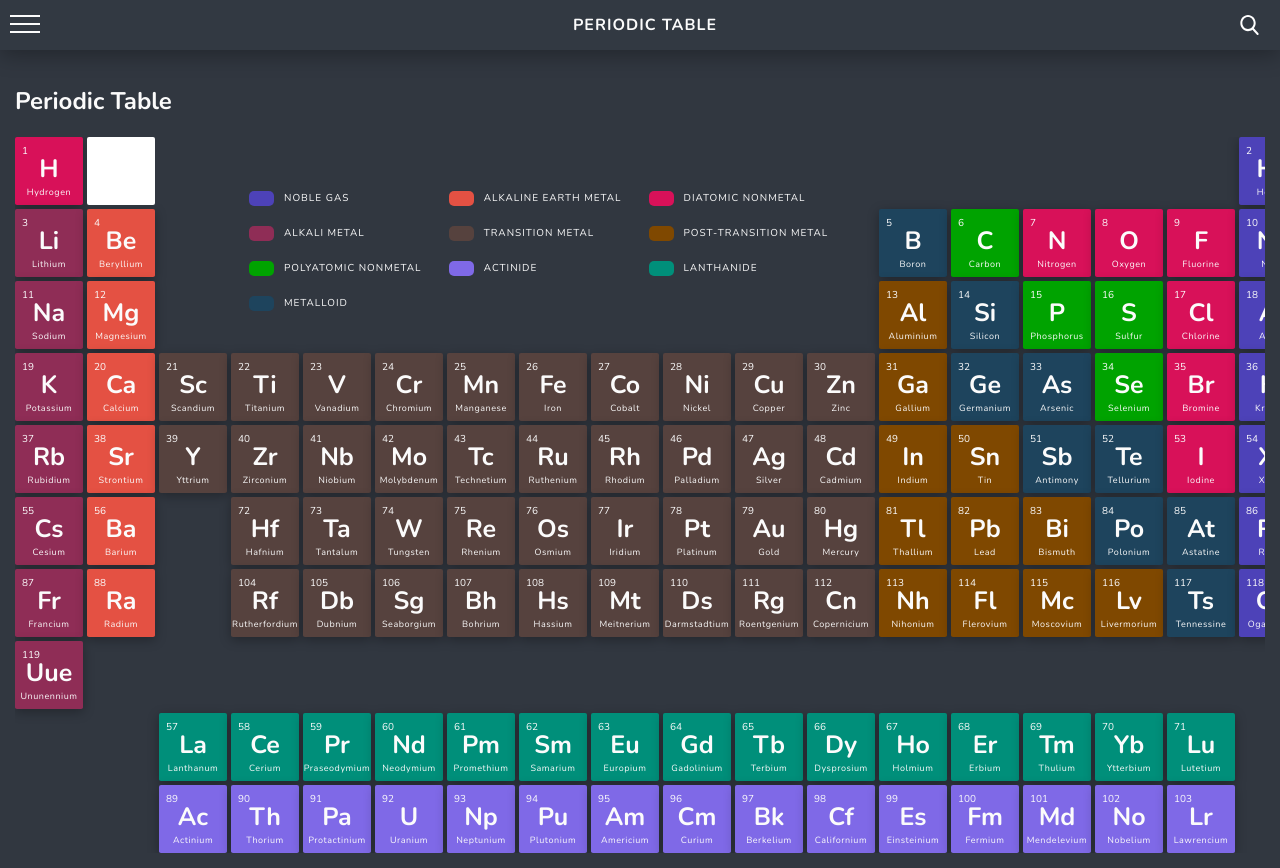
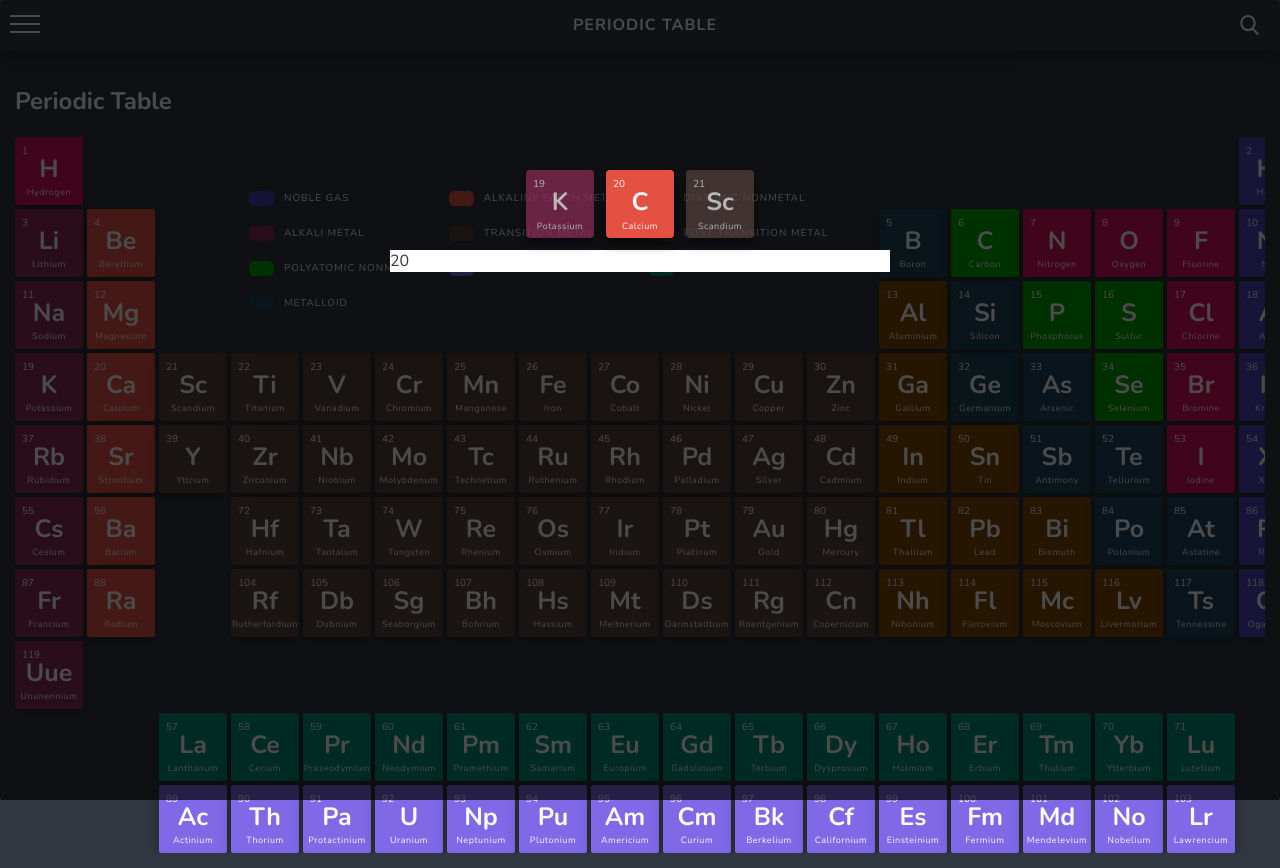
Before and after one commit to calebcadainoo/periodic-table, a React (Create React App) app: page / in a window 1280 px wide. Built offline with nearby package versions, Linux system fonts and the light colour scheme.

Commit message:
periodic table element details modal stage 1

```diff
--- a/package.json
+++ b/package.json
@@ -10,6 +10,7 @@
     "hex-to-rgba": "^2.0.1",
     "react": "^17.0.1",
     "react-dom": "^17.0.1",
+    "react-modal": "^3.12.1",
     "react-scripts": "4.0.3",
     "web-vitals": "^1.1.0"
   },
--- a/src/components/PeriodicTable/PeriodicTable.css
+++ b/src/components/PeriodicTable/PeriodicTable.css
@@ -81,10 +81,3 @@
   align-self: center;
   white-space: nowrap;
 }
-
-.cover {
-  background: #fff;
-  position: relative;
-  z-index: 7;
-  border-radius: 2px;
-}
--- a/src/components/PeriodicTable/PeriodicTable.js
+++ b/src/components/PeriodicTable/PeriodicTable.js
@@ -1,6 +1,7 @@
 import React, { useState } from 'react'
 import './PeriodicTable.css'
 import { useDataLayerValue } from '../../DataLayer'
+import PeriodicTableModalDetails from './PeriodicTableModalDetails'
 
 function PeriodicTable() {
 	const [{periodicTable}] = useDataLayerValue()
@@ -12,6 +13,7 @@ function PeriodicTable() {
 	const [ypos, setYpos] = useState()
 	const [elWidth, setElWidth] = useState()
 	const [elHeight, setElHeight] = useState()
+	const [overlayPosType, setOverlayPosType] = useState('fixed')
 
 	const handleElementClick = function (e) {
 		const targetEl = e.target.offsetParent
@@ -33,21 +35,26 @@ function PeriodicTable() {
 		setElWidth(newWidth)
 		setElHeight(newHeight)
 
-		// console.log(e.target.offsetParent)
-		// console.log(elcate)
-		// console.log(name)
+		setTimeout(() => {
+			setOverlayPosType('fixed')
+			setXpos(0)
+			setYpos(0)
+			setElWidth('100vw')
+			setElHeight('100vh')
+		}, 700);
+	}
+
+	const detailsStyles = {
+		position: overlayPosType,
+		top: ypos,
+		left: xpos,
+		width: elWidth,
+		height: elHeight,
 	}
 
   return (
     <div className="periodic-table">
-			<div className="cover"
-				style={{
-					top: ypos,
-					left: xpos,
-					width: elWidth,
-					height: elHeight,
-				}}
-				></div>
+			<PeriodicTableModalDetails detailsStyles={detailsStyles} />
       {data.map((element) =>(
           <aside onClick={handleElementClick}
 						key={element.name}
--- /dev/null
+++ b/src/components/PeriodicTable/PeriodicTableModalDetails.css
@@ -0,0 +1,65 @@
+
+
+.pt-modal-container {
+  width: 100vw;
+  height: 100vh;
+  background: rgba(0, 0, 0, 0.7);
+  position: fixed;
+  left: 0;
+  top: 0;
+  z-index: 7;
+  border-radius: 2px;
+  /* filter: blur(40px); */
+  /* backdrop-filter: blur(40px); */
+  /* display: grid; */
+  /* place-items: center; */
+  /* display: none; */
+  padding: 20px;
+}
+
+.pt-details-modal{
+  margin: auto;
+  display: table;
+  width: 90%;
+  max-width: 500px;
+}
+
+/* header top nav */
+.pt-modal-header {
+  display: table;
+  margin: auto;
+  padding-top: 150px;
+  margin-bottom: 12px;
+}
+
+.pt-modal-header-inner {
+  display: grid;
+  grid-template-columns: repeat(3, var(--element-dimension));
+  grid-gap: 12px;
+  place-items: center;
+}
+
+
+.pt-modal-top-nav{
+  align-self: center;
+  width: 100% !important;
+  height: var(--element-dimension);
+  position: relative;
+  /* background: #fff;
+  color: var(--app-menu); */
+  border-radius: 4px;
+  box-shadow: 0px 5px 12px rgba(0, 0, 0, 0.7);
+}
+
+.pt-modal-left,
+.pt-modal-right {
+  opacity: 0.7;
+}
+
+
+/* modal body */
+.pt-modal-body {
+  color: var(--app-menu);
+  background: #fff;
+  /* padding-top: 12px; */
+}
--- /dev/null
+++ b/src/components/PeriodicTable/PeriodicTableModalDetails.js
@@ -0,0 +1,58 @@
+import React from 'react'
+import { useDataLayerValue } from '../../DataLayer'
+import './PeriodicTableModalDetails.css'
+
+function PeriodicTableModalDetails(props) {
+  const[{periodicTable}] = useDataLayerValue()
+
+  const leftElement = {
+    background: 'rgb(143, 45, 86)',
+  }
+
+  const midElement = {
+    background: 'rgb(228, 81, 67)',
+  }
+
+  const rightElement = {
+    background: 'rgb(86, 66, 62)',
+  }
+
+  return (
+    <div className="pt-modal-container" style={props.detailsStyles}>
+      <div className="pt-details-modal">
+        <header className="pt-modal-header">
+          <div className="pt-modal-header-inner">
+            {/* left */}
+            <aside className="pt-modal-top-nav pt-modal-left element" data-name="Potassium" data-category="alkali metal" style={leftElement}>
+              <div className="element-atomic-no">19</div>
+              <div className="element-symbol">K</div>
+              <div className="element-name">Potassium</div>
+            </aside>
+            {/* mid */}
+            <aside className="pt-modal-top-nav pt-modal-mid element" data-name="Calcium" data-category="alkaline earth metal" style={midElement}>
+              <div className="element-atomic-no">20</div>
+              <div className="element-symbol">C</div>
+              <div className="element-name">Calcium</div>
+            </aside>
+            {/* right */}
+            <aside className="pt-modal-top-nav pt-modal-right element" data-name="Scandium" data-category="transition metal" style={rightElement}>
+              <div className="element-atomic-no">21</div>
+              <div className="element-symbol">Sc</div>
+              <div className="element-name">Scandium</div>
+            </aside>
+          </div>
+        </header>
+
+        <section className="pt-modal-body">
+          <div className="ptmb-top">
+           <div className="ptmb-atomic-no">
+             20
+           </div>
+          </div>
+        </section>
+      </div>
+    </div>
+  )
+}
+
+export default PeriodicTableModalDetails
```
Also changed, not shown: 1 other file (tests, documents, lock files or other folders).
